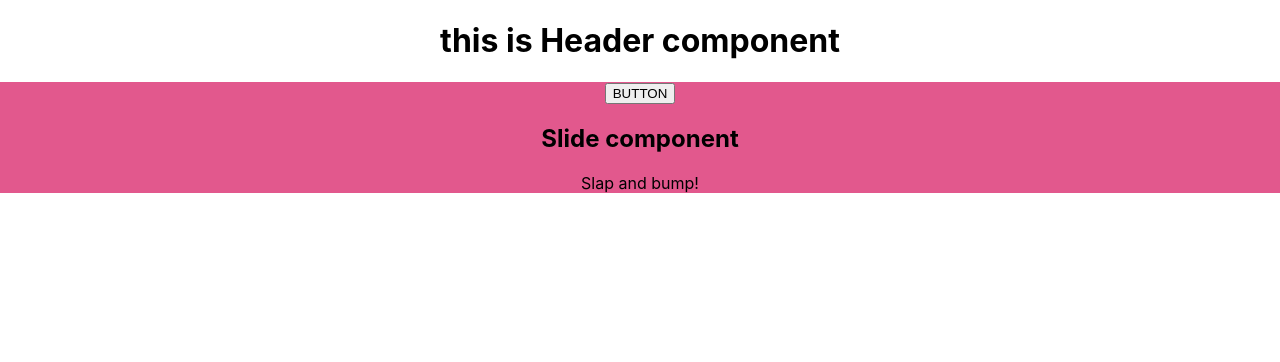
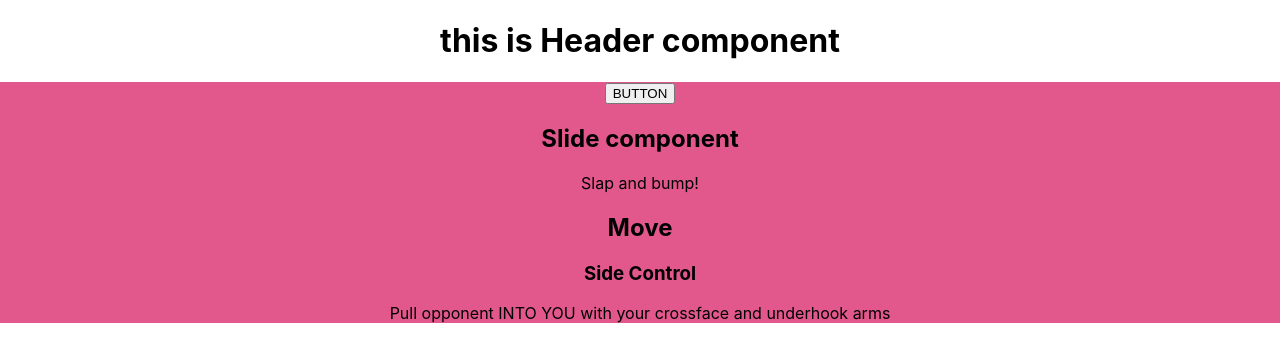
Before and after one commit to Eddie-ee/bjj-tnt, a React (Create React App) app: page / in a window 1280 px wide. Shown: the top 362 px of the page. Built offline with nearby package versions, Linux system fonts and the light colour scheme.

Commit message:
edits toware prop integration

```diff
--- a/src/components/Button.js
+++ b/src/components/Button.js
@@ -1,8 +1,8 @@
 import React from 'react';
 
 
-export default function Button( {clickProp} ) {
+export default function Button( {props} ) {
     return (
-        <button onClick={clickProp}>BUTTON</button>
+        <button onClick={props}>BUTTON</button>
     )
 }
--- /dev/null
+++ b/src/components/Move.js
@@ -0,0 +1,11 @@
+import React from "react"
+
+export default function Move(props) {
+
+    return (
+        <div>
+            <h3>{props.area}</h3>
+            <p>{props.tip}</p>
+        </div>
+    )
+}
--- a/src/components/Slide.js
+++ b/src/components/Slide.js
@@ -1,6 +1,7 @@
 
 import React, { useState } from "react";
 import Button from './Button';
+import Move from './Move';
 
 const tipArray = [
     "Crossface",
@@ -25,9 +26,14 @@ export default function Slide() {
 
     return (
         <div className="slide-div">
-            <Button clickProp={handleClick} />
+            <Button props={handleClick} />
             <h2>Slide component</h2>
             <p id="slide-el">{randomTip}</p>
+            <h2>Move</h2>
+            <Move
+                area="Side Control"
+                tip="Pull opponent INTO YOU with your crossface and underhook arms"
+            />
         </div>
     );
 }
```
